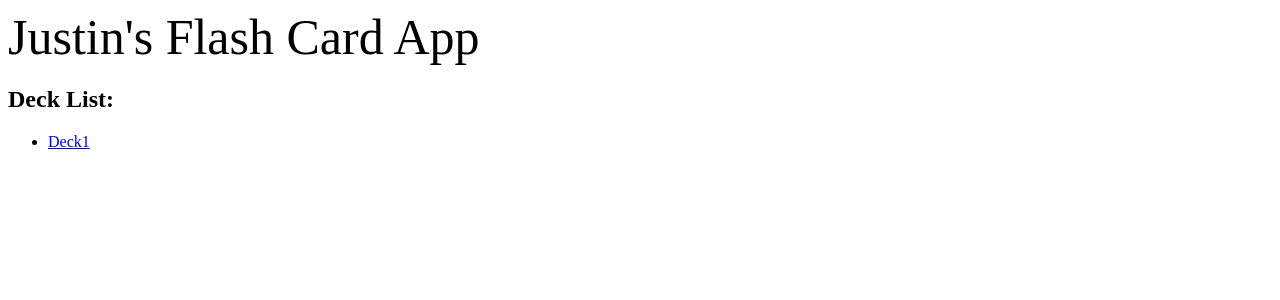
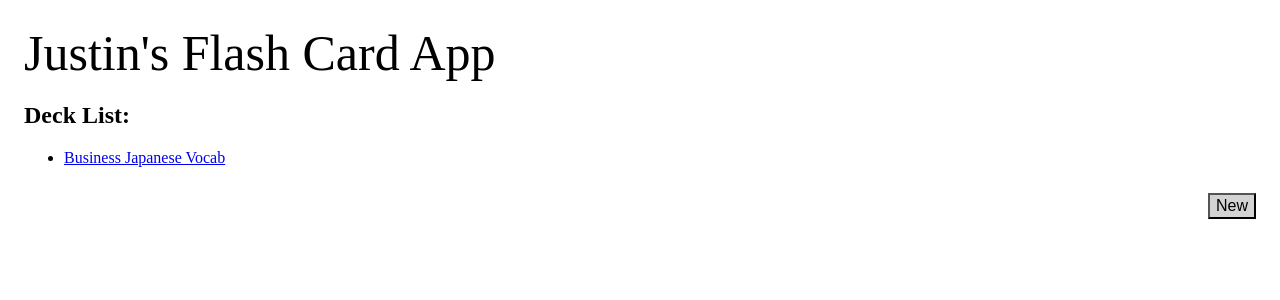
Before and after one commit to Justin-Schultz-GHub/ls-py175_flash_cards, a Flask app: page / in a window 1280 px wide. Shown: the top 300 px of the page. Run offline with Flask 3, Linux system fonts and the light colour scheme.

Commit message:
Add deck creation functionality with auto name generation

```diff
--- a/app.py
+++ b/app.py
@@ -1,4 +1,5 @@
 import os
+import re
 from flask import (
                     flash,
                     Flask,
@@ -9,6 +10,7 @@ from flask import (
                     session,
                     url_for,
                     )
+import string
 import yaml
 
 
@@ -20,11 +22,39 @@ def get_data_dir():
     subdir = 'tests/data' if app.config['TESTING'] else 'flashcards/data'
     return os.path.join(os.path.dirname(__file__), subdir)
 
+def deck_exists(path):
+    return os.path.exists(path)
+
+def get_deck_path(data_dir, deckname):
+    return os.path.join(data_dir, deckname)
+
+def generate_next_deckname(data_dir):
+    existing = os.listdir(data_dir)
+    pattern = re.compile(r'^deck(\d+)$')
+    numbers = []
+
+    for name in existing:
+        match = pattern.match(name)
+        if match:
+            numbers.append(int(match.group(1)))
+
+    next_number = max(numbers) + 1 if numbers else 1
+    return f'deck{next_number}'
+
 # Route hooks
 @app.route('/')
 def index():
     data_dir = get_data_dir()
-    decks = [os.path.basename(path) for path in os.listdir(data_dir)]
+    folders = [os.path.basename(path) for path in os.listdir(data_dir)]
+    decks = []
+
+    for folder in folders:
+        yaml_path = os.path.join(data_dir, folder, 'cards.yml')
+        with open(yaml_path, 'r', encoding='utf-8') as file:
+            deck_data = yaml.safe_load(file)
+
+        deck_name = deck_data.get('name', folder)
+        decks.append({'folder': folder, 'name': deck_name})
 
     return render_template('flashcards.html', decks=decks)
 
@@ -40,7 +70,36 @@ def display_deck(deckname):
     cards = deck_data.get('cards', [])
     deck_title = deck_data.get('name', deckname)
 
-    return render_template('deck.html', deck=cards, deck_title=deck_title)
+    return render_template('deck.html', cards=cards, deck_title=deck_title)
+
+@app.route('/new')
+def new_deck():
+    return render_template('new_deck.html')
+
+@app.route('/new/create', methods=['POST'])
+def create_deck():
+    data_dir = get_data_dir()
+    deckname = request.form['deckname']
+
+    if not deckname:
+        flash('Deck name cannot be empty.', 'error')
+        return render_template('new_deck.html')
+
+    if deck_exists(get_deck_path(data_dir, deckname)):
+        flash('A deck with this name already exists.', 'error')
+        return render_template('new_deck.html', deckname=request.form['deckname']), 422
+
+    deck_folder_name = generate_next_deckname(data_dir)
+    deck_path = get_deck_path(data_dir, deck_folder_name)
+    os.makedirs(deck_path, exist_ok=False)
+
+    yaml_path = os.path.join(deck_path, 'cards.yml')
+    with open(yaml_path, 'w', encoding='utf-8') as file:
+        yaml.dump({'name': deckname}, file, allow_unicode=True, default_flow_style=False)
+        yaml.dump({'cards': []}, file, allow_unicode=True, default_flow_style=False)
+
+    flash(f'Successfully created {deckname}.', 'success')
+    return redirect(url_for('index'))
 
 if __name__ == "__main__":
     app.run(debug=True, port=8080)
--- a/flashcards/data/deck1/cards.yml
+++ b/flashcards/data/deck1/cards.yml
@@ -1,8 +1,2 @@
-name: Sample Deck
-cards:
-  - front: 猫
-    back: cat
-  - front: 犬
-    back: dog
-  - front: 学生
-    back: student (がくせい)
+name: Business Japanese Vocab
+cards: []
--- a/static/stylesheets/application.css
+++ b/static/stylesheets/application.css
@@ -1,3 +1,7 @@
+body {
+  padding: 1em;
+}
+
 header {
     font-size: 50px;
 }
@@ -26,3 +30,59 @@ header {
 .card-front, .card-back {
     padding: 30px;
 }
+
+.button {
+  -webkit-appearance: button;
+  -moz-appearance: button;
+  border: 2px outset ButtonBorder;
+  padding: 2px 6px;
+  font: menu;
+  cursor: pointer;
+  text-align: center;
+  text-decoration: none;
+  user-select: none;
+  display: block;
+  margin-top: 10px;
+  color: black;
+  background-color: lightgray;
+  float: right;
+}
+
+.cancel-button {
+  display: inline-block;
+  margin-top: 10px;
+  color: black;
+  background-color: lightgray;
+  cursor: pointer;
+}
+
+input[type="submit"] {
+  display: inline-block;
+  margin-top: 10px;
+  color: black;
+  background-color: lightgray;
+  cursor: pointer;
+}
+
+.flash {
+  max-width: 960px;
+  padding: 10px 20px;
+  margin: 20px auto 1.5em auto;
+  color: #3399cc;
+  background: #CBE5F2;
+}
+
+.flash p {
+  font-size: 14px;
+  font-weight: bold;
+}
+
+.flash.error {
+  color: #ff6633;
+  background: #FFCFBF;
+}
+
+.flash.success {
+  color: #33cc99;
+  background: #CBF2E5;
+}
--- /dev/null
+++ b/templates/create_flashcard.html
@@ -0,0 +1,5 @@
+{% extends 'layout.html' %}
+
+{% block content %}
+    <h2>Create a New Flashcard</h2>
+{% endblock %}
--- a/templates/deck.html
+++ b/templates/deck.html
@@ -3,7 +3,7 @@
 {% block content %}
     <h2 id=deck-list-title>{{ deck_title | title }} Card List:</h2>
     <ul id='card-list'>
-        {% for card in deck %}
+        {% for card in cards %}
             <li class="card">
                 <div class="card-front">{{ card.front | capitalize }}</div>
                 <div class="card-back">{{ card.back | capitalize }}</div>
--- a/templates/flashcards.html
+++ b/templates/flashcards.html
@@ -3,12 +3,11 @@
 {% block content %}
     <h2 id=deck-list-title>Deck List:</h2>
     <ul id='decks'>
-        {% for deck in decks %}
-        <li>
-            <a href="{{ url_for('display_deck', deckname=deck) }}">{{ deck | capitalize }}</a>
-            <div class=actions>
-            </div>
-        </li>
+        {% for deck in decks if decks %}
+            <li>
+                <a href="{{ url_for('display_deck', deckname=deck.folder) }}">{{ deck.name }}</a>
+            </li>
         {% endfor %}
     </ul>
+    <a href="{{ url_for('new_deck') }}" class="button">New</a>
 {% endblock %}
```
Also changed, not shown: templates/new_deck.html (added, +13 -0 lines), templates/create_flash_card.html (deleted), templates/edit_flash_card.html (deleted), templates/edit_flashcard.html (added).
